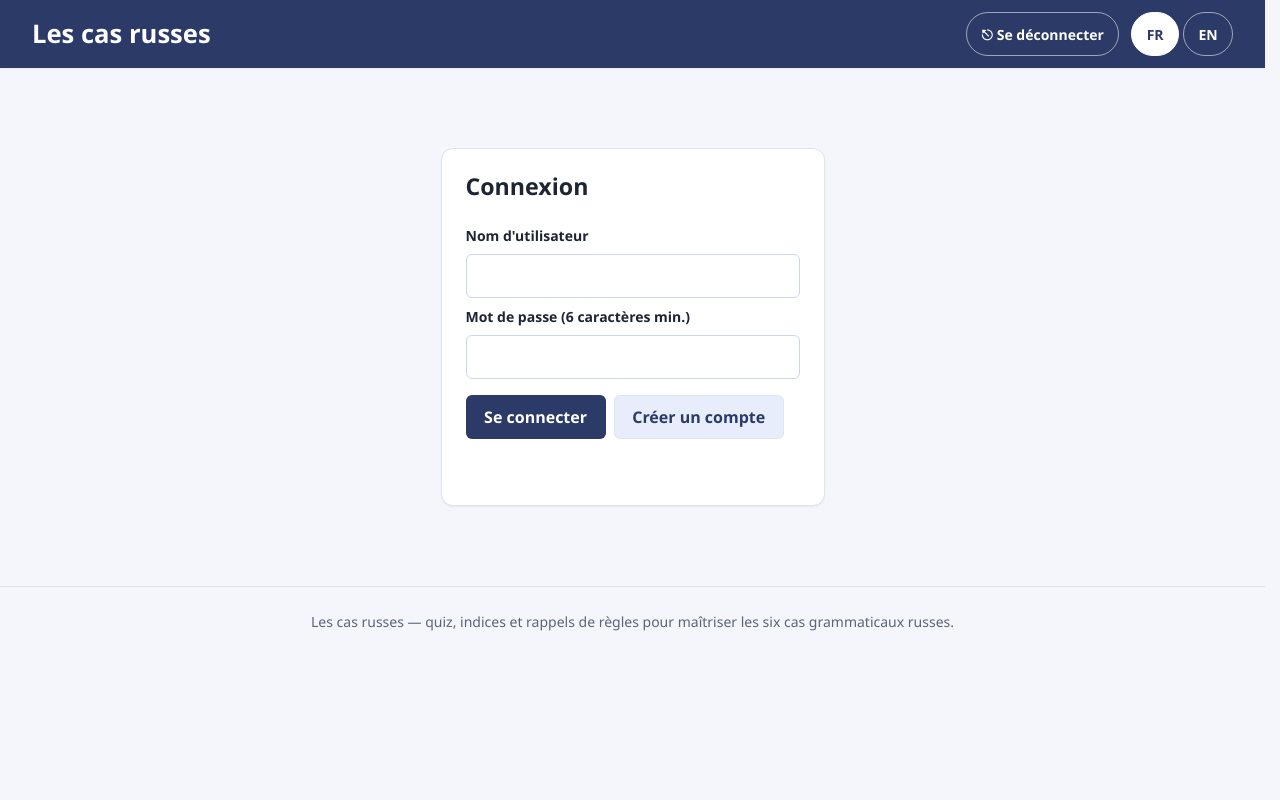
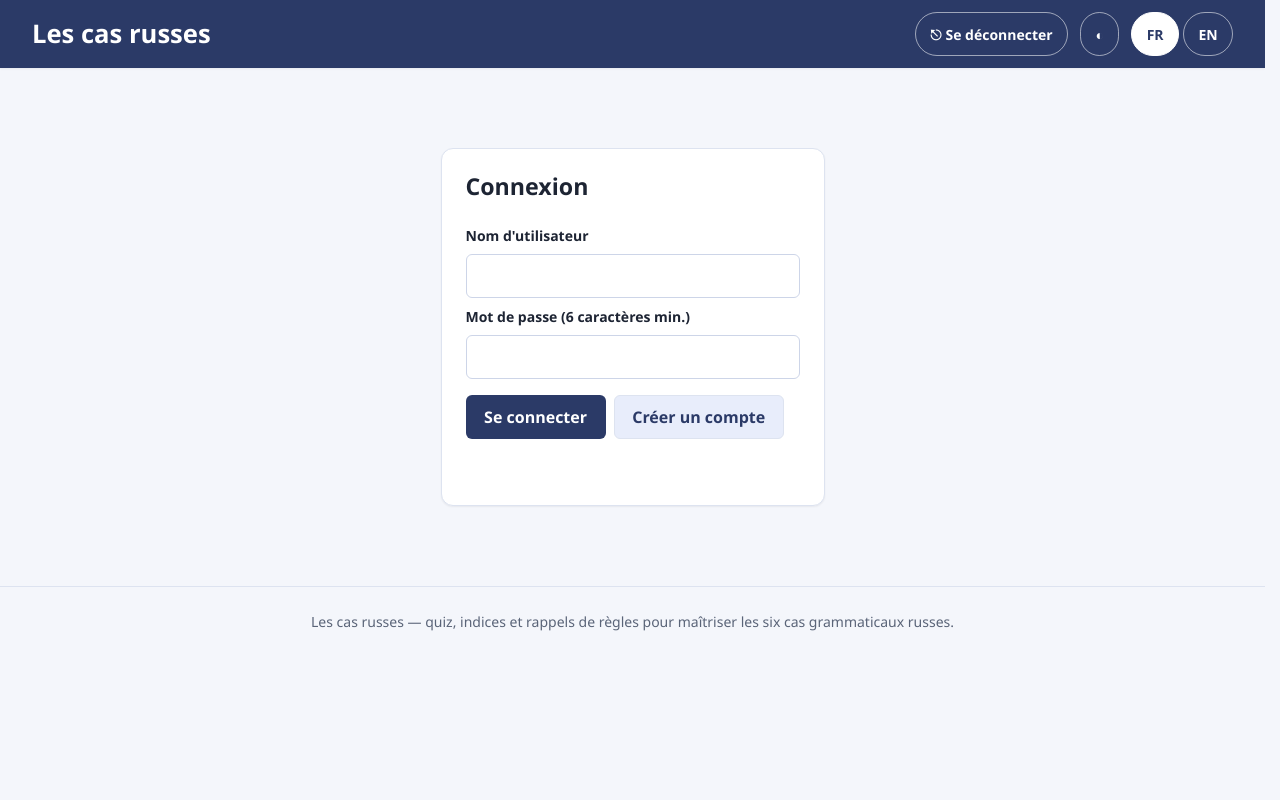
Before and after one commit to cyrilsx/russian_cases, a web app: page /src/main/resources/META-INF/resources/index.html in a window 1280 px wide. Run offline with its HTML, style and script files only (its server is not run), Linux system fonts and the light colour scheme; data that the repository does not hold is empty.

Commit message:
Phase 3: quiz UX - radiogroup options, counter, toasts, theme toggle, loading/empty/error states
- Options are a proper radiogroup (role=radio + aria-checked, arrow-key navigation,
  select on focus); submit disabled until a selection; focus moves to Next on success
- Question counter (i / n) and progressbar with aria-valuenow
- Toast notifications (aria-live) for admin save success and load failures
- Theme toggle in header cycling auto/light/dark, persisted in localStorage,
  applied pre-paint by a tiny inline head script to avoid a theme flash
- Loading / empty / error+retry states for the levels list; empty-level guard with toast
- lang=ru automatically set on prompts, options, hints and rules containing Cyrillic
- Enter submits the auth form from username/password fields
- CSS: toast stack, disabled states, counter, loading/empty styles

Co-authored-by: cyrilsx <cyrilsx@users.noreply.github.com>

```diff
--- a/webapp/src/main/resources/META-INF/resources/app.js
+++ b/webapp/src/main/resources/META-INF/resources/app.js
@@ -1,5 +1,6 @@
 const state = {
     lang: localStorage.getItem("rc-lang") || "fr",
+    theme: localStorage.getItem("rc-theme") || "auto",
     token: localStorage.getItem("rc-token") || null,
     username: localStorage.getItem("rc-username") || null,
     role: null,
@@ -85,6 +86,18 @@ const i18n = {
         adminForm: "Formulaire d'administration",
         confirm: "Confirmer",
         ok: "OK",
+        loading: "Chargement…",
+        noLevels: "Aucun niveau disponible pour le moment.",
+        noQuestions: "Aucune question dans ce niveau pour le moment.",
+        loadError: "Impossible de charger les données.",
+        retry: "Réessayer",
+        questionOf: (i, n) => "Question " + i + " / " + n,
+        optionsLabel: "Réponses possibles",
+        progressLabel: "Progression dans le niveau",
+        theme: "Thème",
+        themeAuto: "automatique",
+        themeLight: "clair",
+        themeDark: "sombre",
     },
     en: {
         title: "Russian Cases",
@@ -159,6 +172,18 @@ const i18n = {
         adminForm: "Administration form",
         confirm: "Confirm",
         ok: "OK",
+        loading: "Loading…",
+        noLevels: "No levels available yet.",
+        noQuestions: "No questions in this level yet.",
+        loadError: "Could not load the data.",
+        retry: "Retry",
+        questionOf: (i, n) => "Question " + i + " / " + n,
+        optionsLabel: "Possible answers",
+        progressLabel: "Progress in this level",
+        theme: "Theme",
+        themeAuto: "auto",
+        themeLight: "light",
+        themeDark: "dark",
     },
 };
 
@@ -224,6 +249,11 @@ function applyLang() {
     el("admin-form").setAttribute("aria-label", t().adminForm);
     el("footer-text").textContent = t().footer;
     el("modal-cancel").textContent = t().cancel;
+    el("options").setAttribute("aria-label", t().optionsLabel);
+    el("progress-bar").setAttribute("aria-label", t().progressLabel);
+    if (!el("quiz-section").classList.contains("hidden") && state.questions.length) {
+        el("question-counter").textContent = t().questionOf(state.questionIndex + 1, state.questions.length);
+    }
     el("nav-quiz-btn").textContent = t().quiz;
     el("nav-admin-btn").textContent = t().admin;
     document.querySelectorAll(".admin-tab").forEach((b) => {
@@ -317,6 +347,39 @@ function showAlert(message) {
     return openModal(message, "alert");
 }
 
+function applyTheme(theme) {
+    state.theme = theme;
+    localStorage.setItem("rc-theme", theme);
+    if (theme === "auto") document.documentElement.removeAttribute("data-theme");
+    else document.documentElement.setAttribute("data-theme", theme);
+    const icons = { auto: "◐", light: "☀", dark: "🌙" };
+    el("theme-icon").textContent = icons[theme];
+    const label = t()["theme" + theme.charAt(0).toUpperCase() + theme.slice(1)];
+    el("theme-btn").setAttribute("aria-label", t().theme + " : " + label);
+}
+
+function cycleTheme() {
+    const order = ["auto", "light", "dark"];
+    applyTheme(order[(order.indexOf(state.theme) + 1) % order.length]);
+}
+
+function toast(message, kind) {
+    const item = document.createElement("div");
+    item.className = "toast" + (kind ? " " + kind : "");
+    item.textContent = message;
+    el("toasts").appendChild(item);
+    requestAnimationFrame(() => item.classList.add("show"));
+    setTimeout(() => {
+        item.classList.remove("show");
+        setTimeout(() => item.remove(), 250);
+    }, 3500);
+}
+
+function setLangAuto(node, text) {
+    if (/[\u0400-\u04FF]/.test(text)) node.setAttribute("lang", "ru");
+    else node.removeAttribute("lang");
+}
+
 function setView(view) {
     state.view = view;
     el("nav-quiz-btn").classList.toggle("active", view === "quiz");
@@ -327,12 +390,27 @@ function setView(view) {
 }
 
 async function loadLevels() {
-    state.levels = await api("/api/levels");
     const container = el("levels");
+    container.innerHTML = "<p class='loading' role='status'>" + esc(t().loading) + "</p>";
+    let levels;
+    try {
+        levels = await api("/api/levels");
+    } catch (e) {
+        container.innerHTML = "<p class='feedback ko' role='alert'>" + esc(t().loadError) + "</p>" +
+            "<button class='btn secondary' id='levels-retry'>" + esc(t().retry) + "</button>";
+        el("levels-retry").addEventListener("click", loadLevels);
+        return;
+    }
+    state.levels = levels;
     container.innerHTML = "";
-    for (const level of state.levels) {
+    if (!levels.length) {
+        container.innerHTML = "<p class='empty'>" + esc(t().noLevels) + "</p>";
+        return;
+    }
+    for (const level of levels) {
         const card = document.createElement("button");
         card.className = "level-card";
+        card.type = "button";
         card.innerHTML = "<h3></h3><p class='description'></p><small></small>";
         card.querySelector("h3").textContent = level.title;
         card.querySelector(".description").textContent = level.description;
@@ -343,7 +421,18 @@ async function loadLevels() {
 }
 
 async function startLevel(level) {
-    state.questions = await api("/api/levels/" + level.id + "/questions");
+    let questions;
+    try {
+        questions = await api("/api/levels/" + level.id + "/questions");
+    } catch (e) {
+        toast(e.message, "ko");
+        return;
+    }
+    if (!questions.length) {
+        toast(t().noQuestions, "ko");
+        return;
+    }
+    state.questions = questions;
     state.questionIndex = 0;
     el("levels-section").classList.add("hidden");
     el("quiz-section").classList.remove("hidden");
@@ -356,27 +445,47 @@ function showQuestion() {
     const q = state.questions[state.questionIndex];
     state.selectedOption = null;
     el("question-case").textContent = q.caseLabel;
+    setLangAuto(el("question-case"), q.caseLabel);
     el("question-prompt").textContent = q.prompt;
+    setLangAuto(el("question-prompt"), q.prompt);
     el("feedback").textContent = "";
     el("feedback").className = "feedback";
     el("hint-box").classList.add("hidden");
     el("rule-box").classList.add("hidden");
     el("next-btn").classList.add("hidden");
     el("submit-btn").classList.remove("hidden");
+    el("submit-btn").disabled = true;
+    el("question-counter").textContent = t().questionOf(state.questionIndex + 1, state.questions.length);
     const options = el("options");
     options.innerHTML = "";
     q.options.forEach((option, index) => {
         const btn = document.createElement("button");
         btn.className = "option";
+        btn.type = "button";
+        btn.setAttribute("role", "radio");
+        btn.setAttribute("aria-checked", "false");
         btn.textContent = option;
-        btn.addEventListener("click", () => {
-            state.selectedOption = index;
-            options.querySelectorAll(".option").forEach((o) => o.classList.remove("selected"));
-            btn.classList.add("selected");
-        });
+        setLangAuto(btn, option);
+        btn.addEventListener("click", () => selectOption(index));
         options.appendChild(btn);
     });
-    el("progress-fill").style.width = (100 * state.questionIndex / state.questions.length) + "%";
+    updateProgress(false);
+}
+
+function selectOption(index) {
+    state.selectedOption = index;
+    el("options").querySelectorAll(".option").forEach((o, i) => {
+        o.classList.toggle("selected", i === index);
+        o.setAttribute("aria-checked", i === index ? "true" : "false");
+    });
+    el("submit-btn").disabled = false;
+}
+
+function updateProgress(completed) {
+    const total = state.questions.length || 1;
+    const pct = Math.min(100, Math.round(100 * (state.questionIndex + (completed ? 1 : 0)) / total));
+    el("progress-fill").style.width = pct + "%";
+    el("progress-bar").setAttribute("aria-valuenow", String(pct));
 }
 
 async function submitAnswer() {
@@ -393,18 +502,22 @@ async function submitAnswer() {
         feedback.textContent = t().correct;
         feedback.classList.add("ok");
         el("options").children[result.correctIndex].classList.add("correct");
+        el("options").querySelectorAll(".option").forEach((o) => { o.disabled = true; });
         el("submit-btn").classList.add("hidden");
         el("next-btn").classList.remove("hidden");
+        el("next-btn").focus();
     } else {
         feedback.textContent = t().wrong;
         feedback.classList.add("ko");
         el("options").children[state.selectedOption].classList.add("wrong");
     }
     el("hint-box").textContent = result.hint;
+    setLangAuto(el("hint-box"), result.hint);
     if (result.ruleTitle) {
         el("rule-box").textContent = result.ruleTitle + "\n\n" + result.ruleContent;
+        setLangAuto(el("rule-box"), result.ruleTitle + result.ruleContent);
     }
-    el("progress-fill").style.width = (100 * (state.questionIndex + 1) / state.questions.length) + "%";
+    updateProgress(true);
     loadSummary();
 }
 
@@ -703,6 +816,7 @@ function showAdminForm(fields, onSubmit) {
         try {
             await onSubmit(values);
             form.close();
+            toast(t().saved, "ok");
         } catch (e) {
             el("admin-form-msg").textContent = e.message;
             el("admin-form-msg").className = "feedback ko";
@@ -753,7 +867,23 @@ el("modal-dialog").addEventListener("click", (e) => {
         if (modalResolve) { modalResolve(false); modalResolve = null; }
     }
 });
+el("theme-btn").addEventListener("click", cycleTheme);
+el("options").addEventListener("keydown", (e) => {
+    if (!["ArrowDown", "ArrowRight", "ArrowUp", "ArrowLeft"].includes(e.key)) return;
+    const opts = Array.from(el("options").querySelectorAll(".option"));
+    if (!opts.length) return;
+    const cur = opts.indexOf(document.activeElement);
+    e.preventDefault();
+    let next;
+    if (e.key === "ArrowDown" || e.key === "ArrowRight") next = cur < 0 ? 0 : (cur + 1) % opts.length;
+    else next = cur < 0 ? opts.length - 1 : (cur - 1 + opts.length) % opts.length;
+    opts[next].focus();
+    selectOption(next);
+});
+[el("username"), el("password")].forEach((input) =>
+    input.addEventListener("keydown", (e) => { if (e.key === "Enter") authenticate("login"); }));
 
+applyTheme(state.theme);
 applyLang();
 if (state.token) {
     showApp();
--- a/webapp/src/main/resources/META-INF/resources/index.html
+++ b/webapp/src/main/resources/META-INF/resources/index.html
@@ -17,6 +17,7 @@
     <link rel="icon" href="favicon.svg" type="image/svg+xml">
     <link rel="icon" href="favicon.ico" sizes="32x32">
     <link rel="apple-touch-icon" href="apple-touch-icon.png">
+    <script>try{var th=localStorage.getItem("rc-theme");if(th&&th!=="auto"){document.documentElement.setAttribute("data-theme",th)}}catch(e){}</script>
     <link rel="stylesheet" href="styles.css">
 </head>
 <body>
@@ -26,6 +27,7 @@
     <div class="header-right">
         <span id="current-user" class="hidden"></span>
         <button id="logout-btn" class="lang-btn hidden"><span aria-hidden="true">&#9099;</span><span id="logout-label">Se déconnecter</span></button>
+        <button id="theme-btn" class="lang-btn" aria-label="Thème"><span aria-hidden="true" id="theme-icon">◐</span></button>
         <div class="lang-toggle" role="group" aria-label="Langue / Language">
             <button id="lang-fr" class="lang-btn" lang="fr">FR</button>
             <button id="lang-en" class="lang-btn" lang="en">EN</button>
@@ -64,13 +66,14 @@
             <button id="back-btn" class="btn secondary">&#8592; <span id="back-label">Retour</span></button>
             <h2 id="level-title"></h2>
             <p id="level-description" class="description"></p>
-            <div id="progress-bar" class="progress-bar"><div id="progress-fill"></div></div>
+            <div id="progress-bar" class="progress-bar" role="progressbar" aria-valuemin="0" aria-valuemax="100" aria-valuenow="0"><div id="progress-fill"></div></div>
+            <p id="question-counter" class="counter"></p>
             <div id="question-card" class="card">
                 <p id="question-case" class="case-label"></p>
                 <p id="question-prompt" class="prompt"></p>
-                <div id="options"></div>
+                <div id="options" role="radiogroup"></div>
                 <div class="actions">
-                    <button id="submit-btn" class="btn primary">Valider</button>
+                    <button id="submit-btn" class="btn primary" disabled>Valider</button>
                     <button id="hint-btn" class="btn secondary">Indice</button>
                     <button id="rule-btn" class="btn secondary">Rappel de règle</button>
                 </div>
@@ -113,6 +116,8 @@
 
 <dialog id="admin-form"></dialog>
 
+<div id="toasts" class="toasts" aria-live="polite"></div>
+
 <script src="app.js" defer></script>
 </body>
 </html>
--- a/webapp/src/main/resources/META-INF/resources/styles.css
+++ b/webapp/src/main/resources/META-INF/resources/styles.css
@@ -693,3 +693,57 @@ dialog::backdrop {
     align-items: center;
     gap: var(--space-1);
 }
+
+.btn:disabled,
+.option:disabled {
+    opacity: 0.55;
+    cursor: not-allowed;
+}
+
+.counter {
+    margin: var(--space-2) 0 0;
+    color: var(--text-muted);
+    font-size: var(--text-sm);
+}
+
+.loading,
+.empty {
+    color: var(--text-muted);
+}
+
+.toasts {
+    position: fixed;
+    bottom: var(--space-4);
+    left: 50%;
+    transform: translateX(-50%);
+    z-index: 50;
+    display: grid;
+    gap: var(--space-2);
+    width: min(100% - 2rem, 24rem);
+}
+
+.toast {
+    padding: var(--space-3) var(--space-4);
+    background: var(--surface);
+    color: var(--text);
+    border: 1px solid var(--border);
+    border-left-width: 4px;
+    border-radius: var(--radius-sm);
+    box-shadow: var(--shadow-md);
+    opacity: 0;
+    transform: translateY(8px);
+    transition: opacity 0.2s ease-in-out, transform 0.2s ease-in-out;
+}
+
+.toast.show {
+    opacity: 1;
+    transform: none;
+}
+
+.toast.ok {
+    border-left-color: var(--ok);
+}
+
+.toast.ko {
+    border-left-color: var(--ko);
+}
```
